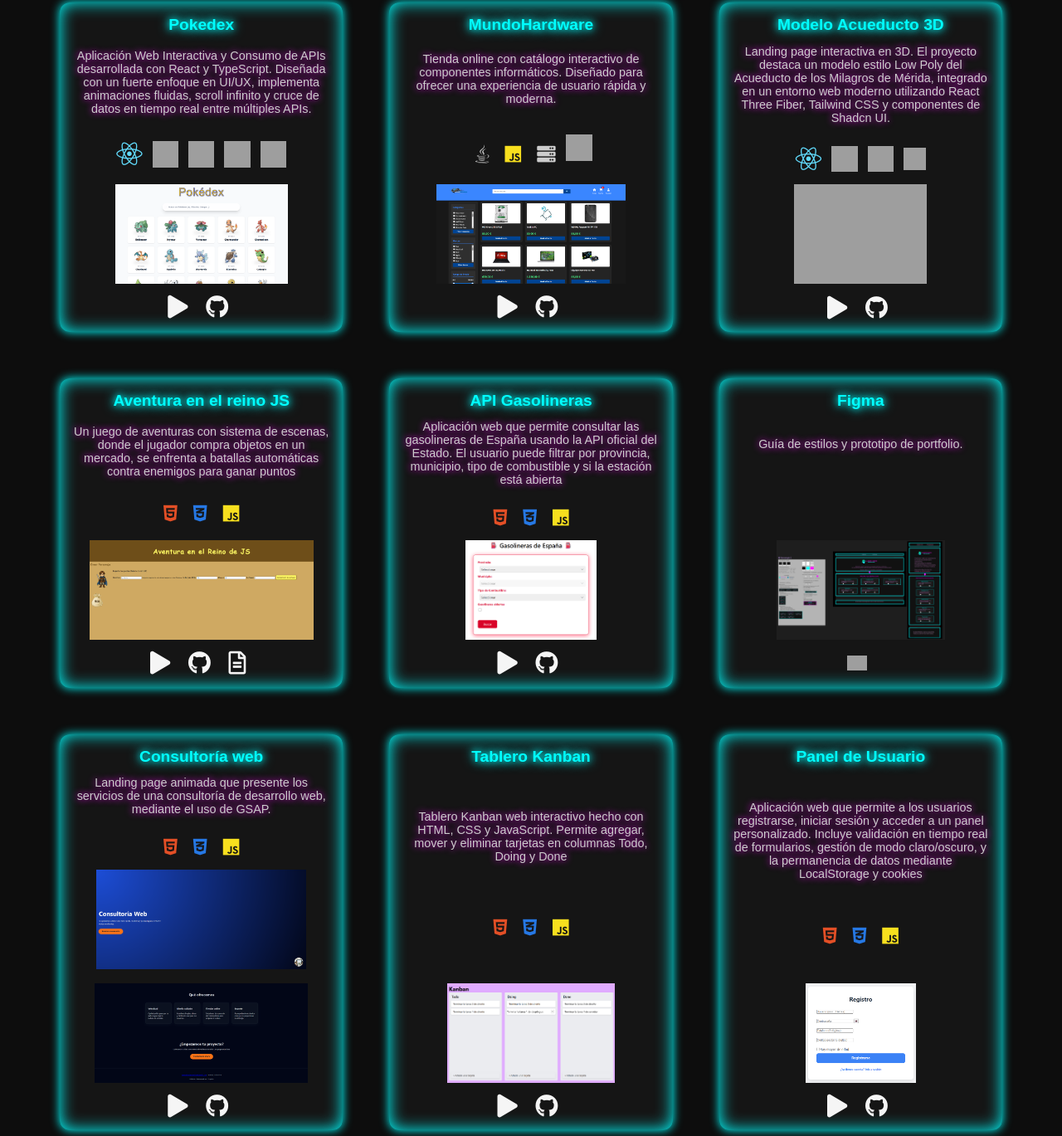
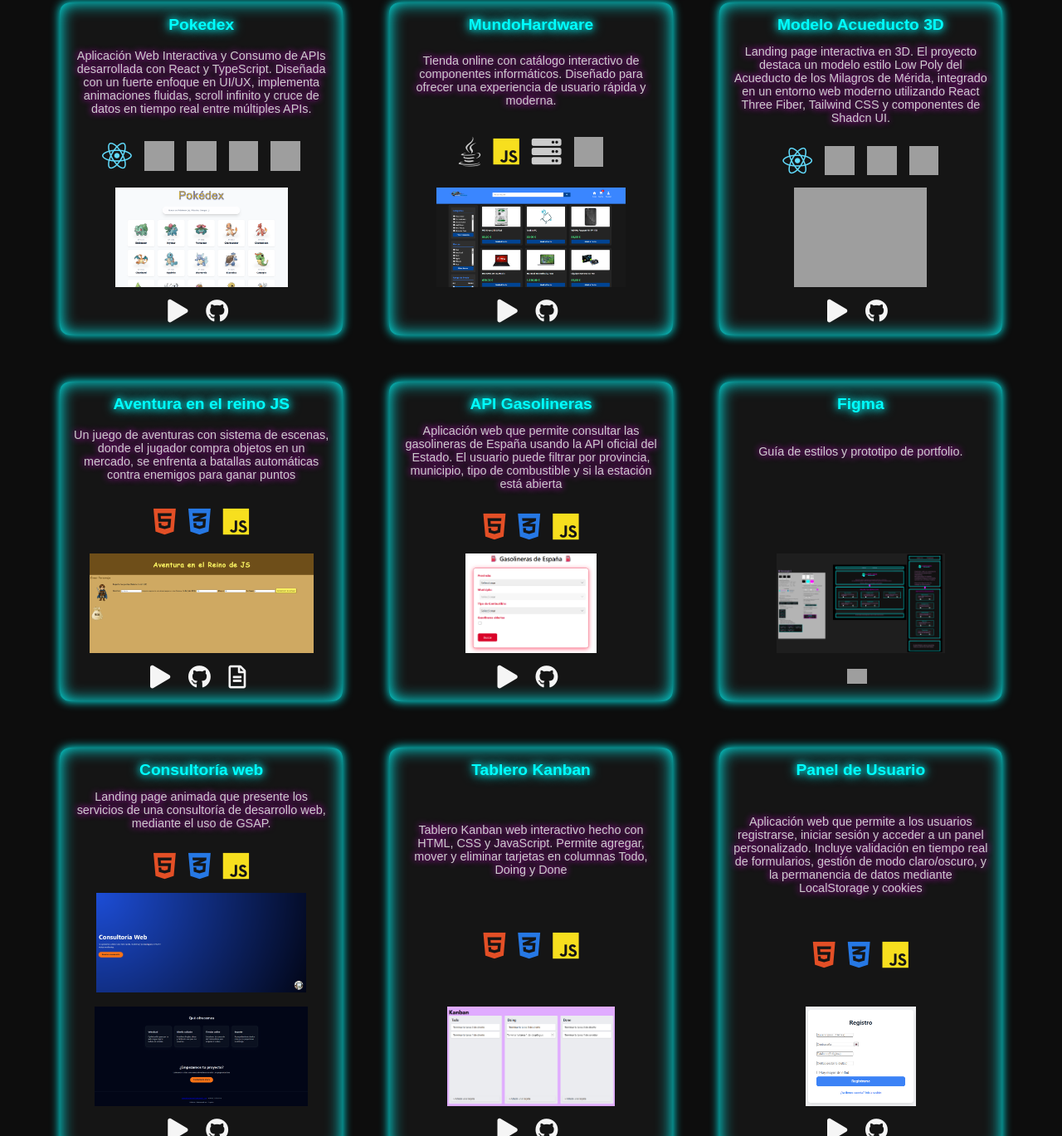
Before and after one commit to agarciai03/miPortfolio, a plain HTML site: page index.html in a window 1280 px wide. Shown: the part 1269-2638 px from the top of the page at 83% size. Drawn offline with nearby package versions, Linux system fonts and the light colour scheme; grey boxes are pictures that could not be loaded.

Commit message:
🔁Update Tamaño IMG

```diff
--- a/index.html
+++ b/index.html
@@ -64,22 +64,22 @@
                         animaciones fluidas, scroll infinito y cruce de datos en tiempo real entre múltiples APIs.</p>
 
                     <div class="tech-icons"
-                        style="display: flex; justify-content: center; align-items: center; flex-wrap: wrap; gap: 12px; margin-bottom: 15px;">
+                        style="display: flex; justify-content: center; align-items: center; flex-wrap: wrap; gap: 15px; margin-bottom: 15px;">
 
                         <i class="fab fa-react" aria-hidden="true" title="React"
-                            style="color: #61DAFB; font-size: 1.4em; margin: 0;"></i>
+                            style="color: #61DAFB; font-size: 1.6em; margin: 0;"></i>
 
                         <img src="https://cdn.simpleicons.org/typescript/3178C6" alt="TypeScript" title="TypeScript"
-                            style="width: 1.4em; height: 1.4em; margin: 0;" aria-hidden="true">
+                            style="width: 1.6em; height: 1.6em; margin: 0;" aria-hidden="true">
 
                         <img src="https://cdn.simpleicons.org/tailwindcss/06B6D4" alt="Tailwind CSS"
-                            title="Tailwind CSS" style="width: 1.4em; height: 1.4em; margin: 0;" aria-hidden="true">
+                            title="Tailwind CSS" style="width: 1.6em; height: 1.6em; margin: 0;" aria-hidden="true">
 
                         <img src="https://cdn.simpleicons.org/framer/FFFFFF" alt="Framer Motion" title="Framer Motion"
-                            style="width: 1.4em; height: 1.4em; margin: 0;" aria-hidden="true">
+                            style="width: 1.6em; height: 1.6em; margin: 0;" aria-hidden="true">
 
                         <img src="https://cdn.simpleicons.org/vite/646CFF" alt="Vite" title="Vite"
-                            style="width: 1.4em; height: 1.4em; margin: 0;" aria-hidden="true">
+                            style="width: 1.6em; height: 1.6em; margin: 0;" aria-hidden="true">
 
                     </div>
 
@@ -98,12 +98,16 @@
                     <h3 class="card-title">MundoHardware</h3>
                     <p class="card-text">Tienda online con catálogo interactivo de componentes informáticos. Diseñado
                         para ofrecer una experiencia de usuario rápida y moderna.</p>
-                    <div class="tech-icons">
-                        <i class="fab fa-java" aria-hidden="true" title="Java / JSP"></i>
-                        <i class="fab fa-js" aria-hidden="true" title="JavaScript"></i>
-                        <i class="fas fa-server" aria-hidden="true" title="Tomcat"></i>
+                    <div class="tech-icons"
+                        style="display: flex; justify-content: center; align-items: center; flex-wrap: wrap; gap: 15px; margin-bottom: 15px;">
+                        <i class="fab fa-java" aria-hidden="true" title="Java / JSP"
+                            style="font-size: 1.6em; margin: 0;"></i>
+                        <i class="fab fa-js" aria-hidden="true" title="JavaScript"
+                            style="font-size: 1.6em; margin: 0;"></i>
+                        <i class="fas fa-server" aria-hidden="true" title="Tomcat"
+                            style="font-size: 1.6em; margin: 0;"></i>
                         <img src="https://cdn.simpleicons.org/mysql/4479A1" alt="MySQL" title="MySQL"
-                            style="width: 1.4em; height: 1.4em; margin: 0;" aria-hidden="true">
+                            style="width: 1.6em; height: 1.6em; margin: 0;" aria-hidden="true">
                     </div>
                     <div class="links">
                         <img src="imagenes_proyectos/mundoHardware.png" alt="MundoHardware" class="project-image">
@@ -124,19 +128,19 @@
                     </p>
 
                     <div class="tech-icons"
-                        style="display: flex; justify-content: center; align-items: center; gap: 12px; margin-bottom: 15px;">
+                        style="display: flex; justify-content: center; align-items: center; flex-wrap: wrap; gap: 15px; margin-bottom: 15px;">
 
                         <i class="fab fa-react" aria-hidden="true" title="React"
-                            style="color: #61DAFB; font-size: 1.4em; margin: 0;"></i>
+                            style="color: #61DAFB; font-size: 1.6em; margin: 0;"></i>
 
                         <img src="https://cdn.simpleicons.org/tailwindcss/06B6D4" alt="Tailwind CSS"
-                            title="Tailwind CSS" style="width: 1.4em; height: 1.4em; margin: 0;" aria-hidden="true">
+                            title="Tailwind CSS" style="width: 1.6em; height: 1.6em; margin: 0;" aria-hidden="true">
 
                         <img src="https://cdn.simpleicons.org/threedotjs/FFFFFF" alt="Three.js" title="Three.js"
-                            style="width: 1.4em; height: 1.4em; margin: 0;" aria-hidden="true">
+                            style="width: 1.6em; height: 1.6em; margin: 0;" aria-hidden="true">
 
                         <img src="https://cdn.simpleicons.org/shadcnui/FFFFFF" alt="Shadcn UI" title="Shadcn UI"
-                            style="width: 1.2em; height: 1.2em; margin: 0;" aria-hidden="true">
+                            style="width: 1.6em; height: 1.6em; margin: 0;" aria-hidden="true">
                     </div>
 
                     <div class="links">
@@ -157,10 +161,14 @@
                     <p class="card-text">Un juego de aventuras con sistema de escenas, donde el jugador
                         compra objetos en un mercado, se enfrenta a batallas automáticas contra enemigos para ganar
                         puntos</p>
-                    <div class="tech-icons">
-                        <i class="fab fa-html5" aria-hidden="true"></i>
-                        <i class="fab fa-css3-alt" aria-hidden="true"></i>
-                        <i class="fab fa-js" aria-hidden="true"></i>
+                    <div class="tech-icons"
+                        style="display: flex; justify-content: center; align-items: center; flex-wrap: wrap; gap: 15px; margin-bottom: 15px;">
+                        <i class="fab fa-html5" aria-hidden="true" title="HTML5"
+                            style="font-size: 1.6em; margin: 0;"></i>
+                        <i class="fab fa-css3-alt" aria-hidden="true" title="CSS3"
+                            style="font-size: 1.6em; margin: 0;"></i>
+                        <i class="fab fa-js" aria-hidden="true" title="JavaScript"
+                            style="font-size: 1.6em; margin: 0;"></i>
                     </div>
                     <div class="links">
                         <img src="imagenes_proyectos/aventuraReino.png" alt="reino" class="project-image">
@@ -181,10 +189,14 @@
                     <p class="card-text">Aplicación web que permite consultar las gasolineras de España usando la API
                         oficial del Estado. El usuario puede filtrar por provincia, municipio, tipo de combustible y si
                         la estación está abierta</p>
-                    <div class="tech-icons">
-                        <i class="fab fa-html5" aria-hidden="true"></i>
-                        <i class="fab fa-css3-alt" aria-hidden="true"></i>
-                        <i class="fab fa-js" aria-hidden="true"></i>
+                    <div class="tech-icons"
+                        style="display: flex; justify-content: center; align-items: center; flex-wrap: wrap; gap: 15px; margin-bottom: 15px;">
+                        <i class="fab fa-html5" aria-hidden="true" title="HTML5"
+                            style="font-size: 1.6em; margin: 0;"></i>
+                        <i class="fab fa-css3-alt" aria-hidden="true" title="CSS3"
+                            style="font-size: 1.6em; margin: 0;"></i>
+                        <i class="fab fa-js" aria-hidden="true" title="JavaScript"
+                            style="font-size: 1.6em; margin: 0;"></i>
                     </div>
                     <div class="links">
                         <img src="imagenes_proyectos/APIGasolineras.png" alt="Gasolineras" class="project-image">
@@ -201,7 +213,9 @@
                     <h3 class="card-title">Figma</h3>
                     <p class="card-text">Guía de estilos y prototipo de portfolio.</p>
 
-                    <div class="tech-icons" style="min-height: 28px;"></div>
+                    <div class="tech-icons"
+                        style="display: flex; justify-content: center; align-items: center; flex-wrap: wrap; gap: 15px; margin-bottom: 15px; min-height: 25.6px;">
+                    </div>
 
                     <div class="links">
                         <img src="imagenes_proyectos/figma.png" alt="figma" class="project-image">
@@ -218,10 +232,14 @@
                     <p class="card-text">Landing page animada que presente los servicios de una consultoría
                         de desarrollo web, mediante el uso de GSAP.
                     </p>
-                    <div class="tech-icons">
-                        <i class="fab fa-html5" aria-hidden="true"></i>
-                        <i class="fab fa-css3-alt" aria-hidden="true"></i>
-                        <i class="fab fa-js" aria-hidden="true"></i>
+                    <div class="tech-icons"
+                        style="display: flex; justify-content: center; align-items: center; flex-wrap: wrap; gap: 15px; margin-bottom: 15px;">
+                        <i class="fab fa-html5" aria-hidden="true" title="HTML5"
+                            style="font-size: 1.6em; margin: 0;"></i>
+                        <i class="fab fa-css3-alt" aria-hidden="true" title="CSS3"
+                            style="font-size: 1.6em; margin: 0;"></i>
+                        <i class="fab fa-js" aria-hidden="true" title="JavaScript"
+                            style="font-size: 1.6em; margin: 0;"></i>
                     </div>
                     <div class="links">
                         <img src="imagenes_proyectos/consultoria1.png" alt="Gasolineras" class="project-image">
@@ -239,10 +257,14 @@
                     <h3 class="card-title">Tablero Kanban</h3>
                     <p class="card-text">Tablero Kanban web interactivo hecho con HTML, CSS y JavaScript. Permite
                         agregar, mover y eliminar tarjetas en columnas Todo, Doing y Done</p>
-                    <div class="tech-icons">
-                        <i class="fab fa-html5" aria-hidden="true"></i>
-                        <i class="fab fa-css3-alt" aria-hidden="true"></i>
-                        <i class="fab fa-js" aria-hidden="true"></i>
+                    <div class="tech-icons"
+                        style="display: flex; justify-content: center; align-items: center; flex-wrap: wrap; gap: 15px; margin-bottom: 15px;">
+                        <i class="fab fa-html5" aria-hidden="true" title="HTML5"
+                            style="font-size: 1.6em; margin: 0;"></i>
+                        <i class="fab fa-css3-alt" aria-hidden="true" title="CSS3"
+                            style="font-size: 1.6em; margin: 0;"></i>
+                        <i class="fab fa-js" aria-hidden="true" title="JavaScript"
+                            style="font-size: 1.6em; margin: 0;"></i>
                     </div>
                     <div class="links">
                         <img src="imagenes_proyectos/kanban.png" alt="panel" class="project-image">
@@ -261,10 +283,14 @@
                         a un panel personalizado. Incluye validación en tiempo real de formularios, gestión de modo
                         claro/oscuro, y la permanencia de datos
                         mediante LocalStorage y cookies</p>
-                    <div class="tech-icons">
-                        <i class="fab fa-html5" aria-hidden="true"></i>
-                        <i class="fab fa-css3-alt" aria-hidden="true"></i>
-                        <i class="fab fa-js" aria-hidden="true"></i>
+                    <div class="tech-icons"
+                        style="display: flex; justify-content: center; align-items: center; flex-wrap: wrap; gap: 15px; margin-bottom: 15px;">
+                        <i class="fab fa-html5" aria-hidden="true" title="HTML5"
+                            style="font-size: 1.6em; margin: 0;"></i>
+                        <i class="fab fa-css3-alt" aria-hidden="true" title="CSS3"
+                            style="font-size: 1.6em; margin: 0;"></i>
+                        <i class="fab fa-js" aria-hidden="true" title="JavaScript"
+                            style="font-size: 1.6em; margin: 0;"></i>
                     </div>
                     <div class="links">
                         <img src="imagenes_proyectos/panelUsuario.png" alt="panel" class="project-image">
```
